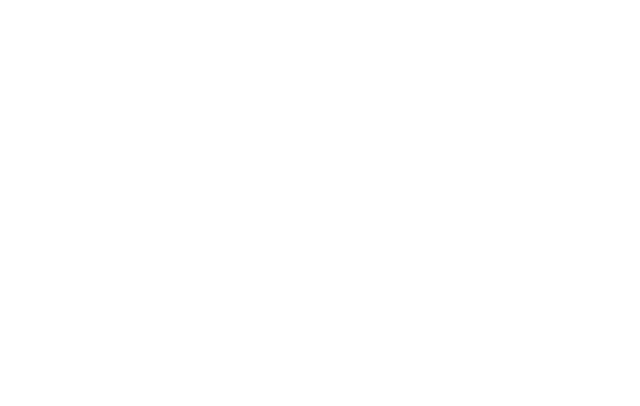
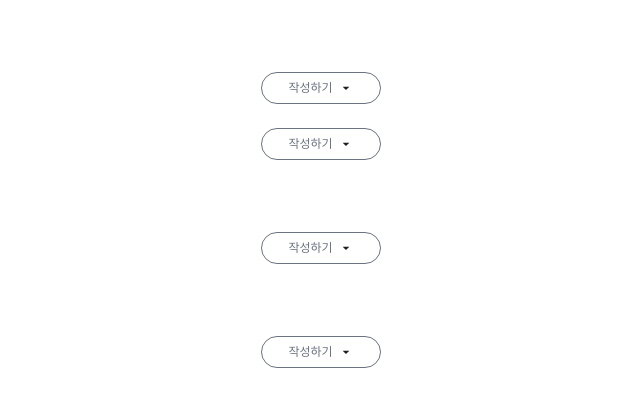
Before and after one commit to family-community-project/Frontend, a Next.js app in the folder family/: page / in a window 1280 px wide. Shown: the top 406 px of the page, without its empty margins (319-959 px from the left). Built offline with nearby package versions, Linux system fonts and the light colour scheme.

Commit message:
feat : dropdownUI

```diff
--- /dev/null
+++ b/family/src/app/components/dropdown.tsx
@@ -0,0 +1,67 @@
+"use client";
+import Image from "next/image";
+import { useState } from "react";
+
+interface DropDownProps {
+  name: string | null;
+  option: string[];
+  placeholder?: string | null;
+}
+
+export const DropDown = ({ name, option, placeholder }: DropDownProps) => {
+  const defaulltPlaceholder = "선택";
+
+  const currentPlaceholder = placeholder || defaulltPlaceholder;
+
+  const [isOpen, setIsOpen] = useState(false);
+  const [selectedValue, setSelectedValue] = useState<string | null>(null);
+  const displayText =
+    selectedValue !== null ? selectedValue : currentPlaceholder;
+
+  const handleOptionClick = (optValue: string | null) => {
+    setSelectedValue(optValue);
+    setIsOpen(false);
+  };
+
+  const toggleDropdown = () => {
+    setIsOpen(!isOpen);
+  };
+
+  return (
+    <div className="flex flex-col w-full relative ">
+      <div className="flex relative w-full">
+        <button
+          onClick={toggleDropdown}
+          className={`w-full text-[12px] text-gray-500 border rounded-[100px] h-[32px] px-[16px] cursor-pointer flex justify-center items-center gap-[5px]
+          ${selectedValue !== null ? "border-green-400" : "border-gray-500"}
+          `}
+        >
+          {displayText}
+          {isOpen ? (
+            <Image src={"/arrowup.svg"} width={16} height={16} alt="icon" />
+          ) : (
+            <Image src={"/arrowdown.svg"} width={16} height={16} alt="icon" />
+          )}
+        </button>
+      </div>
+      <ul
+        id={name || undefined}
+        className={`w-full cursor-pointer transition-all duration-200 ease-in-out absolute top-full left-0 right-0  ${
+          isOpen ? "max-h-screen opacity-100" : "max-h-0 opacity-0"
+        }`}
+      >
+        {isOpen &&
+          option.map((opt, index) => (
+            <li
+              key={`${name || "dropdown"}-${opt}-${index}`}
+              value={opt}
+              className="option"
+              onClick={() => handleOptionClick(opt)}
+            >
+              {opt}
+            </li>
+          ))}
+      </ul>
+    </div>
+  );
+};
--- a/family/src/app/globals.css
+++ b/family/src/app/globals.css
@@ -115,3 +115,20 @@
     top-1/2
     -translate-y-1/2 text-gray-500 text-[12px];
 }
+
+/* 드롭다운 */
+.option {
+  @apply bg-none flex
+  flex-col
+  justify-center
+  items-center
+  text-gray-500
+  text-[12px]/[12px]
+  rounded-[100px]
+  h-[32px]
+  w-full
+  px-[16px]
+  hover:bg-green-100
+  hover:text-green-500
+  /* pr-[12px] */;
+}
--- a/family/src/app/page.tsx
+++ b/family/src/app/page.tsx
@@ -1,3 +1,23 @@
+import { DropDown } from "./components/dropdown";
+
 export default function Home() {
-  return;
+  return (
+    <div className="w-[120px] m-auto">
+      <br></br>
+      <br></br>
+      <br></br>
+      <DropDown name="" option={["옵션1", "옵션2"]} placeholder={"작성하기"} />
+      <br />
+      <DropDown name="" option={["옵션1", "옵션2"]} placeholder={"작성하기"} />
+      <br></br>
+      <br></br>
+      <br></br>
+
+      <DropDown name="" option={["옵션1", "옵션2"]} placeholder={"작성하기"} />
+      <br />
+      <br />
+      <br />
+      <DropDown name="" option={["옵션1", "옵션2"]} placeholder={"작성하기"} />
+    </div>
+  );
 }
```
Also changed, not shown: family/public/arrowdown.svg (added), family/public/arrowup.svg (added).
